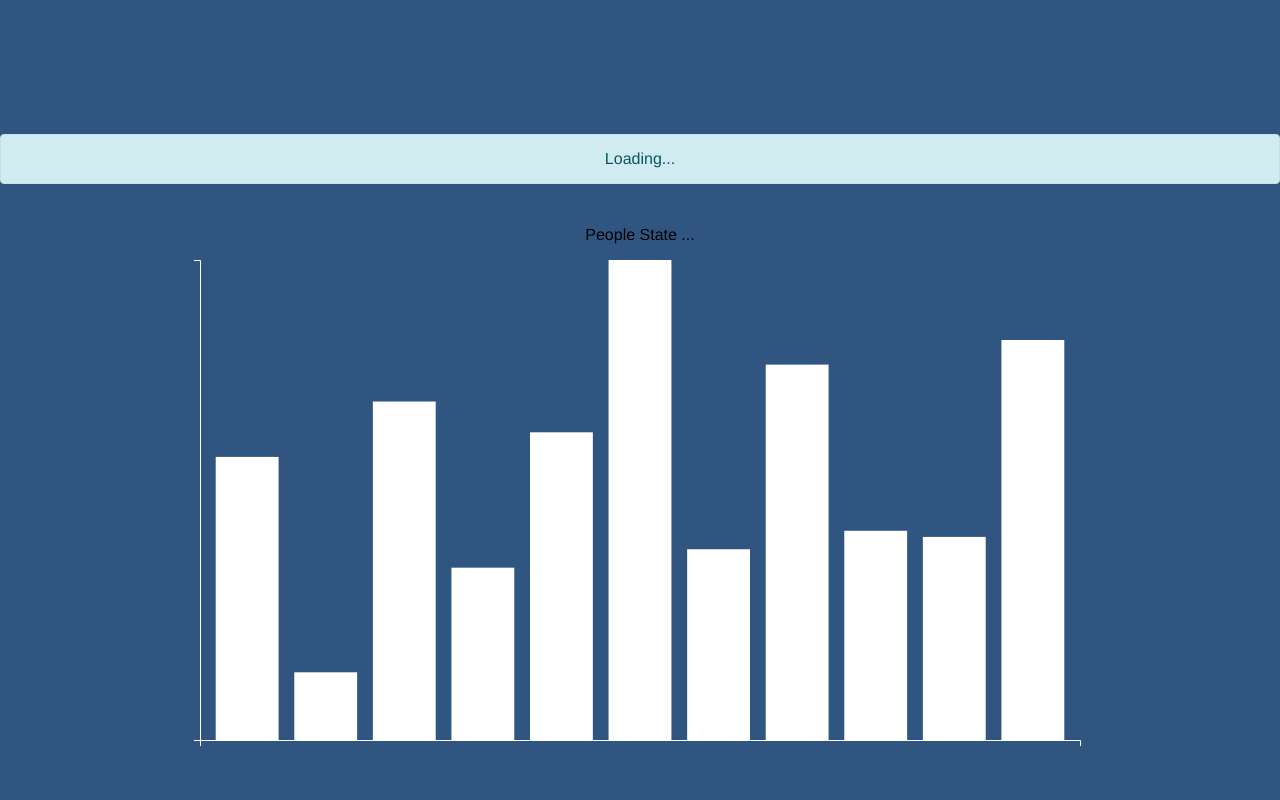
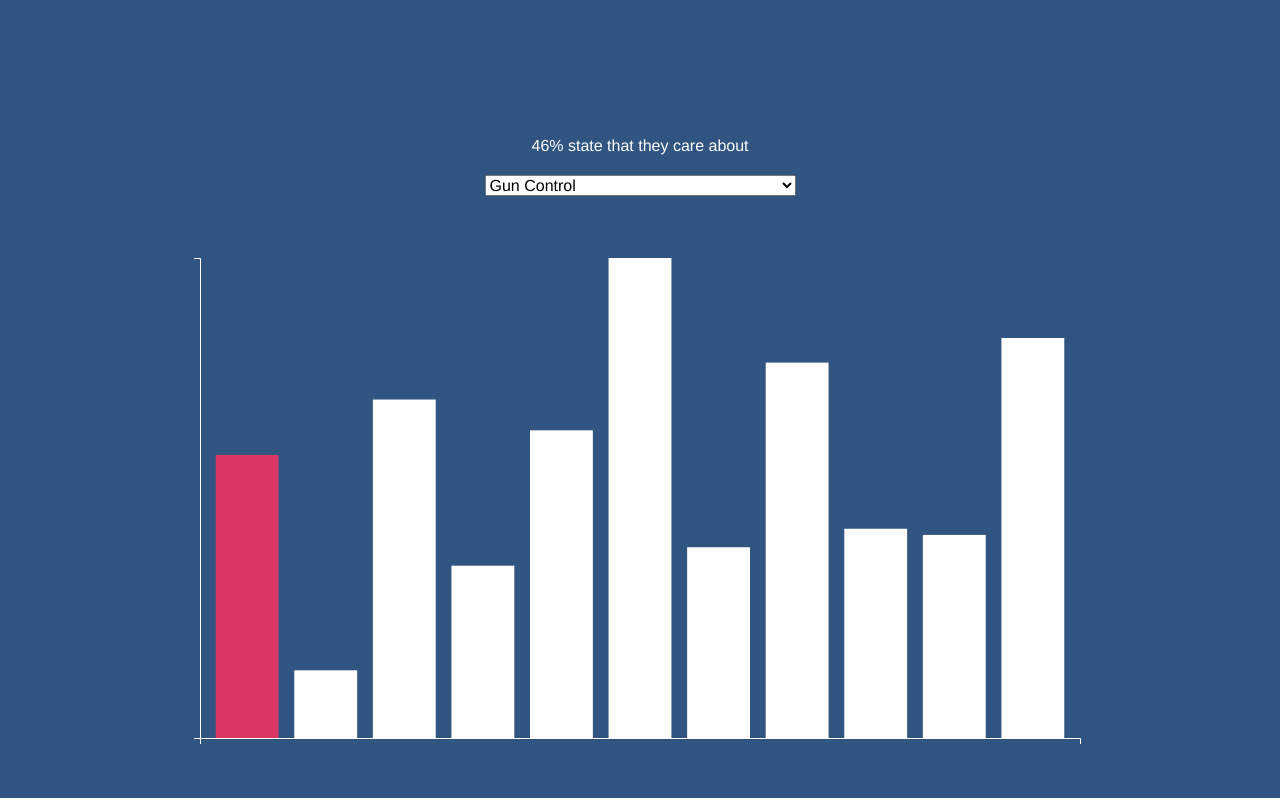
Before and after one commit to visualizedata/lulu-tannenbaum-thesis, a Vue app: page / in a window 1280 px wide. Shown: the part 1466-2266 px from the top of the page. Built offline with nearby package versions, Linux system fonts and the light colour scheme.

Commit message:
Dropdown updates the bar chart

```diff
--- a/src/App.vue
+++ b/src/App.vue
@@ -4,7 +4,15 @@
     <Description />
     <div class="alert alert-info" v-show="loading">Loading...</div>
     <div class="alert alert-danger" v-show="errored">An error occurred</div>
-    <BarChart :issues="issues"></BarChart>
+    <div>
+      <p>{{ formattedPercentage }} state that they care about</p>
+      <select v-model="selectedIssue">
+        <option v-for="issue in issues" v-bind:key="issue.issue">
+          {{ issue.issue }}
+        </option>
+      </select>
+    </div>
+    <BarChart :issues="issues" :selectedIssue="selectedIssue"></BarChart>
   </div>
 </template>
 
@@ -13,10 +21,10 @@ import BarChart from './components/BarChart.vue'
 import Landing from './components/Landing.vue'
 import Description from './components/Description.vue'
 // import moment from 'moment'
-import { csv } from 'd3'
+import { csv, format } from 'd3'
 // import axios from 'axios'
 import _ from 'lodash'
-
+console.log('fromat', format)
 export default {
   name: 'App',
   components: {
@@ -29,9 +37,17 @@ export default {
       loading: false,
       errored: false,
       issues: [],
-      repository: '',
-      startDate: null,
+      selectedIssue: null,
     }
+  },
+  computed: {
+    formattedPercentage: function() {
+      if (_.isNil(this.selectedIssue)) {
+        return ''
+      }
+      const issueObj = _.find(this.issues, i => i.issue === this.selectedIssue)
+      return format('.0%')(issueObj.percentage)
+    },
   },
   mounted() {
     this.getIssues()
@@ -39,39 +55,15 @@ export default {
   methods: {
     getIssues() {
       this.loading = true
-      // this.startDate = moment()
-      //   .subtract(6, 'days')
-      //   .format('YYYY-MM-DD')
-
-      // axios
-      //   .get(
-      //     `https://api.github.com/search/issues?q=repo:${this.repository}+is:issue+is:open+created:>=${this.startDate}`,
-      //     { params: { per_page: 100 } }
-      //   )
-      //   .then(response => {
-      //     const payload = this.getDateRange()
-
-      //     _.each(response.data.items, item => {
-      //       const key = moment(item.created_at).format('MMM Do YY')
-      //       const obj = payload.filter(o => o.day === key)[0]
-      //       obj.issues += 1
-      //     })
-
-      //     this.issues = payload
-      //     console.log(this.issues)
-      //   })
-      //   .catch(error => {
-      //     console.error(error)
-      //     this.errored = true
-      //   })
-      //   .finally(() => (this.loading = false))
 
       csv('/data/surveyData.csv', datum => ({
         issue: datum.Issue,
         percentage: +_.replace(datum.Percentage, '%', '') / 100,
       })).then(data => {
         console.log('got issues', data)
+        this.loading = false
         this.issues = _.shuffle(data)
+        this.selectedIssue = _.first(this.issues).issue
       })
     },
   },
--- a/src/components/BarChart.vue
+++ b/src/components/BarChart.vue
@@ -8,7 +8,7 @@
 import { select, scaleLinear, axisBottom, axisLeft, scaleBand } from 'd3'
 import _ from 'lodash'
 export default {
-  props: ['issues'],
+  props: ['issues', 'selectedIssue'],
   data() {
     return {
       chart: null,
@@ -17,11 +17,15 @@ export default {
   watch: {
     issues(val) {
       if (this.chart !== null) this.chart.remove()
-      this.renderChart(val)
+      this.renderChart(val, this.selectedIssue)
+    },
+    selectedIssue(val) {
+      if (this.chart !== null) this.chart.remove()
+      this.renderChart(this.issues, val)
     },
   },
   methods: {
-    renderChart(issuesVal) {
+    renderChart(issuesVal, selectedIssue) {
       const margin = 60
       const svgWidth = 1000
       const svgHeight = 600
@@ -68,14 +72,10 @@ export default {
         .attr('y', g => yScale(g.percentage))
         .attr('height', g => chartHeight - yScale(g.percentage))
         .attr('width', xScale.bandwidth())
-
-      svg
-        .append('text')
-        .attr('class', 'title')
-        .attr('x', chartWidth / 2 + margin)
-        .attr('y', 40)
-        .attr('text-anchor', 'middle')
-        .text('People State ... ')
+        .classed('selected', d => {
+          console.log(d, selectedIssue)
+          return _.isEqual(d.issue, selectedIssue)
+        })
     },
   },
 }
@@ -84,4 +84,8 @@ export default {
 .bar {
   fill: #ffffff;
 }
+
+.bar.selected {
+  fill: #da3767;
+}
 </style>
```
